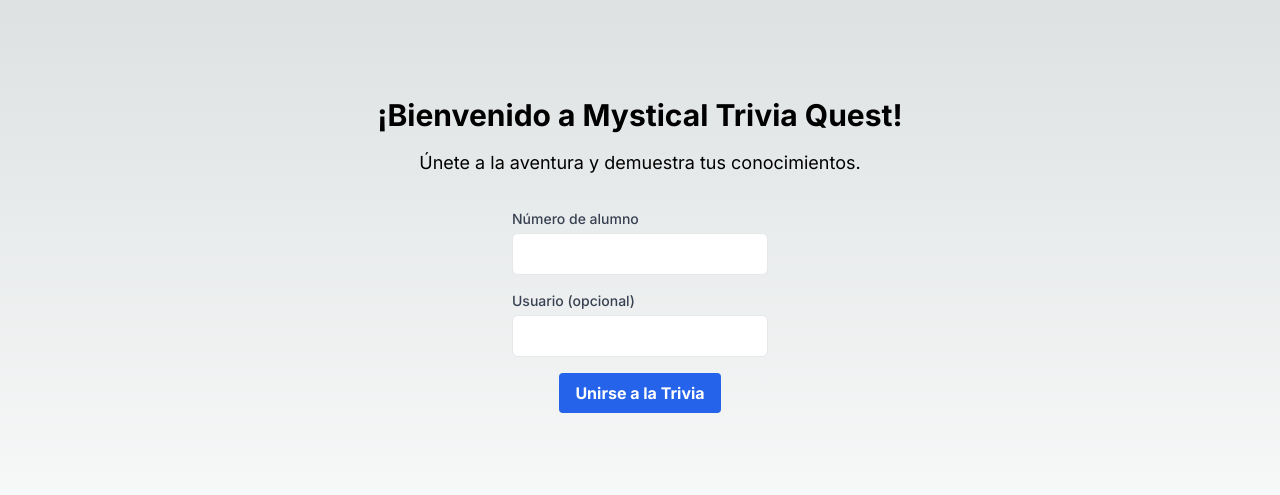
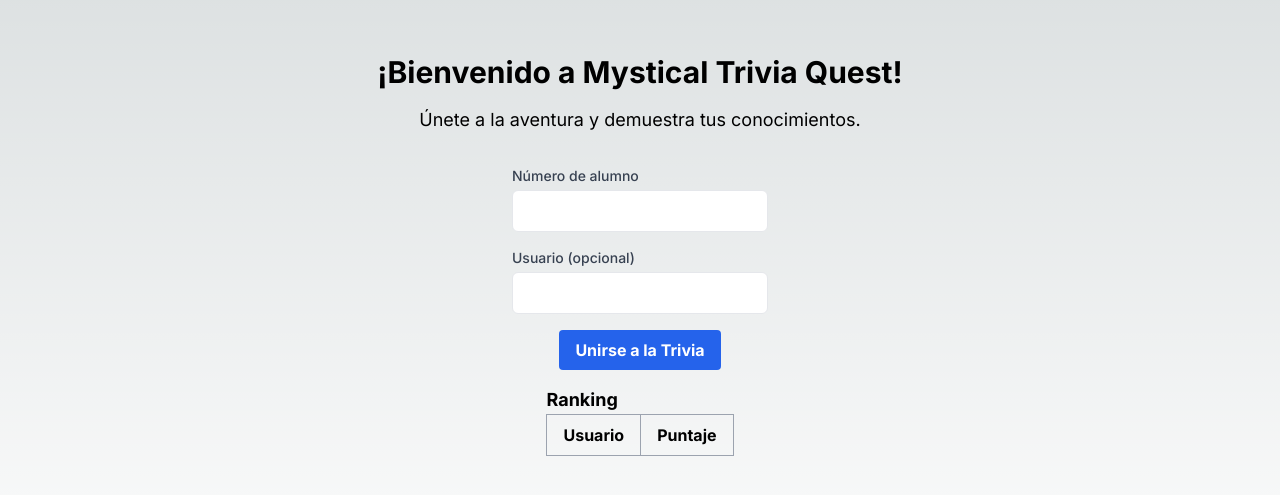
Before and after one commit to BenediktKd/trivia, a Next.js app: page / in a window 1280 px wide. Shown: the part 145-640 px from the top of the page. Built offline with nearby package versions, Linux system fonts and the light colour scheme.

Commit message:
Added a ranking table to display scores of users

```diff
--- a/app/page.tsx
+++ b/app/page.tsx
@@ -10,6 +10,7 @@ const HomePage: React.FC = () => {
   const [textAnswer, setTextAnswer] = useState('');
   const [chatMessages, setChatMessages] = useState<Array<{ message: string, username: string, timestamp: string }>>([]);
   const [secondsRemaining, setSecondsRemaining] = useState<number | null>(null);
+  const [scores, setScores] = useState<{ [username: string]: number }>({});
 
   const buttonColors = ['bg-red-600', 'bg-green-600', 'bg-blue-600', 'bg-yellow-600'];
 
@@ -71,11 +72,15 @@ const HomePage: React.FC = () => {
         handleChatMessage(data.message, data.username);
       } else if (data.type === 'timer') {
         setSecondsRemaining(data.seconds_remaining);
+      } else if (data.type === 'score') {
+        setScores(data.scores);
       }
     };
 
     setWs(websocket);
   };
+
+  const sortedScores = Object.entries(scores).sort(([, a], [, b]) => b - a);
 
   return (
     <div className="flex flex-col items-center justify-center min-h-screen">
@@ -167,6 +172,27 @@ const HomePage: React.FC = () => {
           </button>
         </>
       )}
+
+      {/* Tabla de clasificación */}
+      <div className="ranking-table mt-4">
+        <h3 className="text-lg font-bold">Ranking</h3>
+        <table className="border-collapse border border-gray-500 w-full">
+          <thead>
+            <tr>
+              <th className="border border-gray-400 px-4 py-2">Usuario</th>
+              <th className="border border-gray-400 px-4 py-2">Puntaje</th>
+            </tr>
+          </thead>
+          <tbody>
+            {sortedScores.map(([username, score], index) => (
+              <tr key={index}>
+                <td className="border border-gray-400 px-4 py-2">{username}</td>
+                <td className="border border-gray-400 px-4 py-2">{score}</td>
+              </tr>
+            ))}
+          </tbody>
+        </table>
+      </div>
     </div>
   );
 }
```
